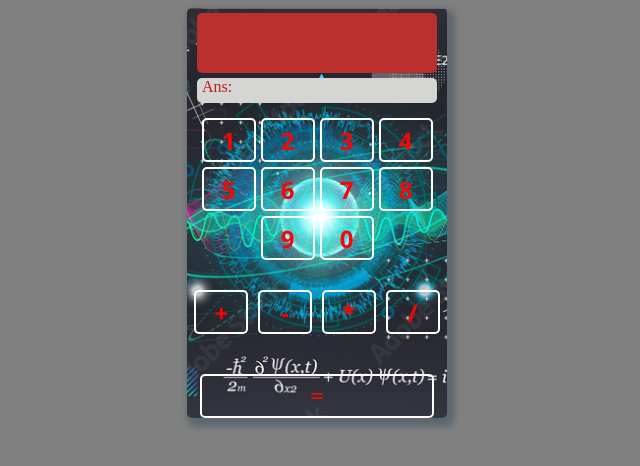
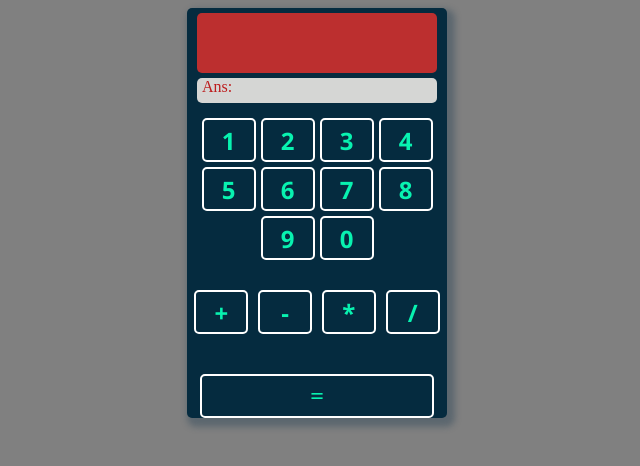
Before and after one commit to sahilsrm4/Calculator, a plain HTML site: page index.html in a window 1280 px wide. Shown: the whole page, without its empty margins (323-963 px from the left). Drawn offline with Linux system fonts and the light colour scheme.

Commit message:
Changing the background

```diff
--- a/style.css
+++ b/style.css
@@ -9,7 +9,7 @@ body{
     padding: 5px;
     border-radius: 5px;
     box-shadow: 4px 5px 6px 4px rgba(23, 56, 79, 0.341);
-    background-image: url("background\ image.jpg");
+    background-color: rgb(5, 43, 63);
     background-size: cover;
     background-position: center center;
     background-position: center center;
@@ -39,7 +39,7 @@ body{
 }
 
 .number {
-    color: rgb(242, 8, 8);
+    color: rgb(8, 242, 176);
     height: 40px;
     width: 50px;
     display: flex;
@@ -63,7 +63,7 @@ body{
 }
 
 .operation {
-    color: rgb(255, 0, 0);
+    color: rgb(8, 242, 176);
     height: 40px;
     border-radius: 5px;
     width: 50px;
@@ -81,7 +81,7 @@ body{
 .result {
     margin: auto;
     margin-top: 40px;
-    color: rgb(241, 13, 13);
+    color: rgb(8,242,176);
     height: 40px;
     border-radius: 5px;
     width: 230px;
```
